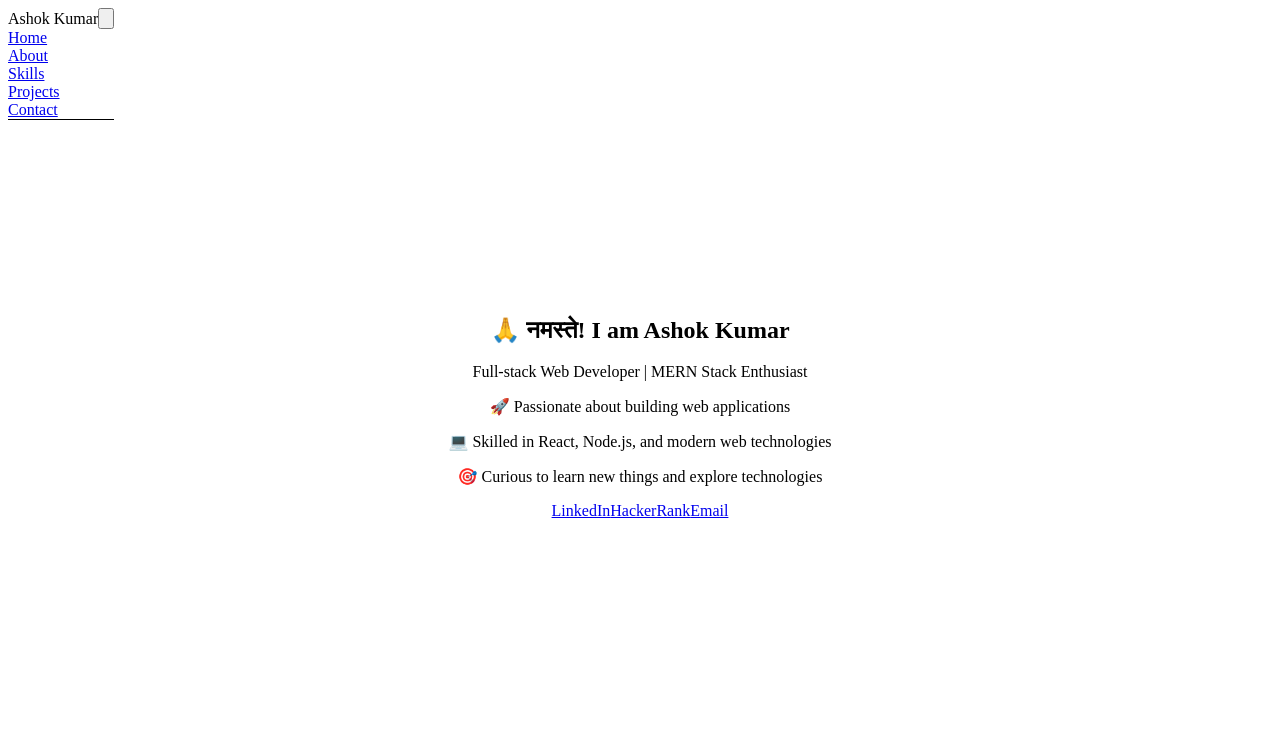
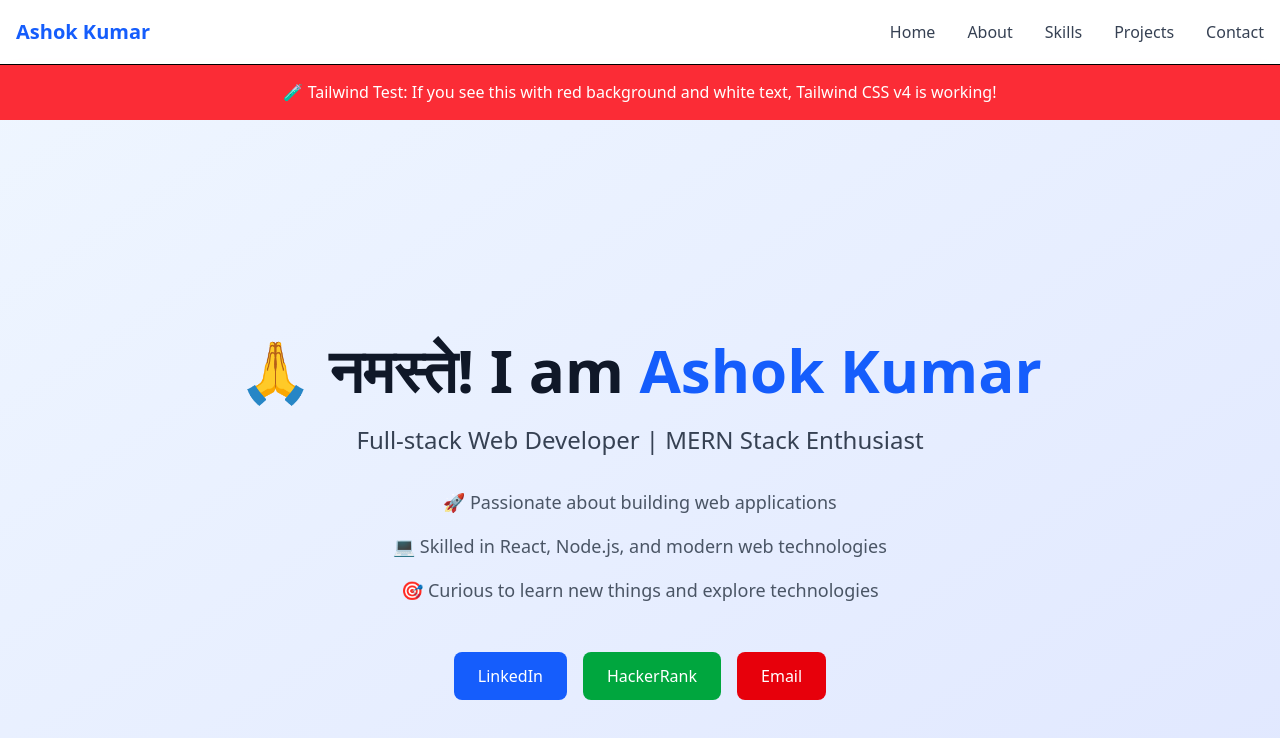
Before and after one commit to AshokPrjapati/AshokPrjapati.github.io, a Next.js app: page / in a window 1280 px wide. Shown: the top 738 px of the page. Built offline with nearby package versions, Linux system fonts and the light colour scheme.

Commit message:
Refactor: Update configuration and styles for Tailwind CSS integration

```diff
--- a/next.config.js
+++ b/next.config.js
@@ -7,11 +7,6 @@ const nextConfig = {
   },
   basePath: "",
   assetPrefix: "",
-  // Configure for GitHub Pages deployment
-  ...(process.env.NODE_ENV === "production" && {
-    assetPrefix: "/AshokPrjapati.github.io/",
-    basePath: "/AshokPrjapati.github.io",
-  }),
 };
 
 module.exports = nextConfig;
--- a/postcss.config.js
+++ b/postcss.config.js
@@ -1,6 +1,5 @@
 module.exports = {
   plugins: {
     "@tailwindcss/postcss": {},
-    autoprefixer: {},
   },
 };
--- a/src/app/globals.css
+++ b/src/app/globals.css
@@ -1,3 +1,16 @@
-@tailwind base;
-@tailwind components;
-@tailwind utilities;
+@import "tailwindcss";
+
+@theme {
+  --color-primary-50: #eff6ff;
+  --color-primary-100: #dbeafe;
+  --color-primary-200: #bfdbfe;
+  --color-primary-300: #93c5fd;
+  --color-primary-400: #60a5fa;
+  --color-primary-500: #3b82f6;
+  --color-primary-600: #2563eb;
+  --color-primary-700: #1d4ed8;
+  --color-primary-800: #1e40af;
+  --color-primary-900: #1e3a8a;
+
+  --font-family-sans: "Inter", sans-serif;
+}
--- a/src/app/page.tsx
+++ b/src/app/page.tsx
@@ -3,6 +3,12 @@ import { Section } from "@/components/Section";
 export default function Home() {
   return (
     <div className="min-h-screen bg-gradient-to-br from-blue-50 to-indigo-100">
+      {/* Test div to verify Tailwind is working */}
+      <div className="bg-red-500 text-white p-4 text-center">
+        🧪 Tailwind Test: If you see this with red background and white text,
+        Tailwind CSS v4 is working!
+      </div>
+
       <Section
         id="home"
         className="min-h-screen flex items-center justify-center"
--- a/tailwind.config.js
+++ /dev/null
@@ -1,30 +0,0 @@
-/** @type {import('tailwindcss').Config} */
-module.exports = {
-  content: [
-    "./src/pages/**/*.{js,ts,jsx,tsx,mdx}",
-    "./src/components/**/*.{js,ts,jsx,tsx,mdx}",
-    "./src/app/**/*.{js,ts,jsx,tsx,mdx}",
-  ],
-  theme: {
-    extend: {
-      colors: {
-        primary: {
-          50: "#eff6ff",
-          100: "#dbeafe",
-          200: "#bfdbfe",
-          300: "#93c5fd",
-          400: "#60a5fa",
-          500: "#3b82f6",
-          600: "#2563eb",
-          700: "#1d4ed8",
-          800: "#1e40af",
-          900: "#1e3a8a",
-        },
-      },
-      fontFamily: {
-        sans: ["Inter", "sans-serif"],
-      },
-    },
-  },
-  plugins: [],
-};
```
